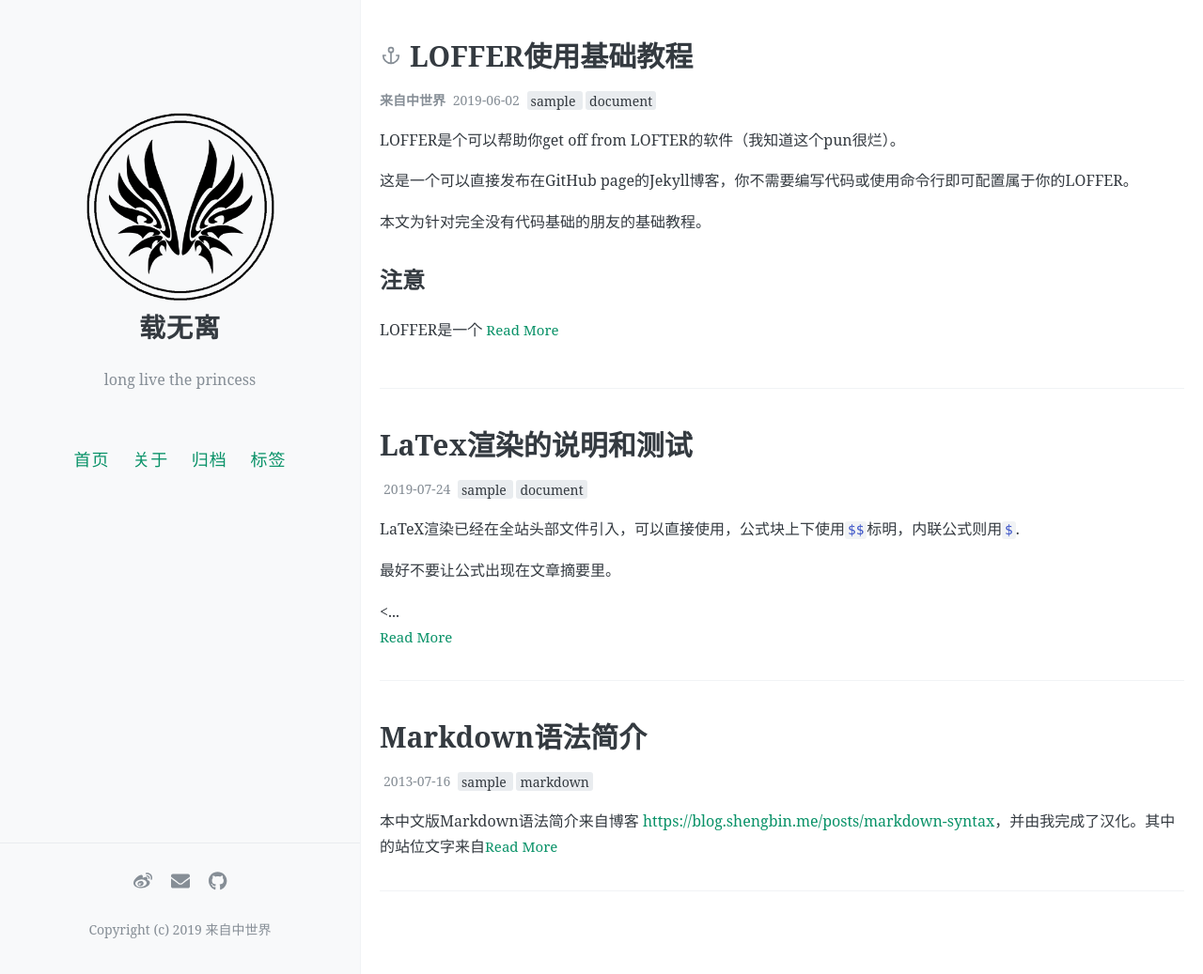
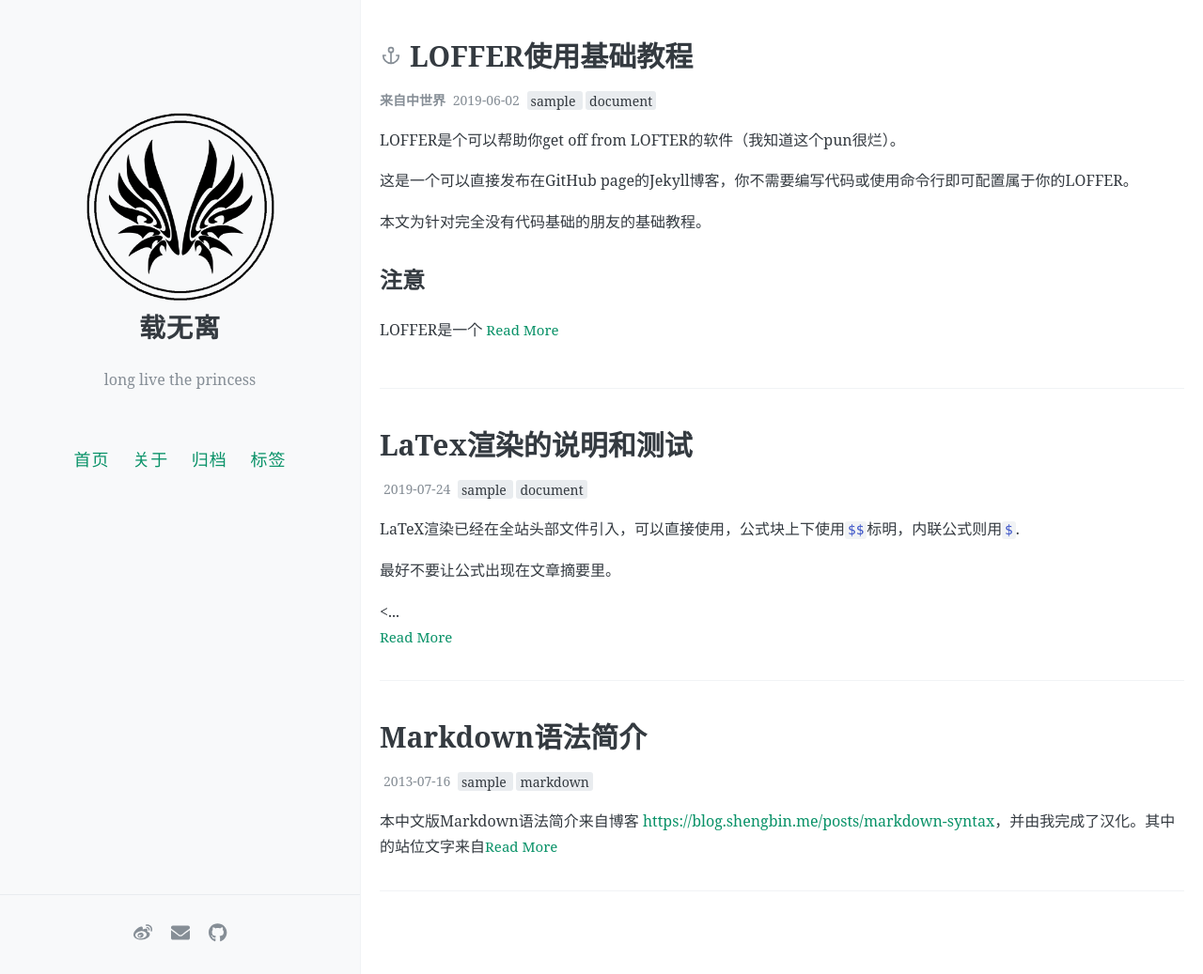
Before and after one commit to crazySyaoran/blog, a Jekyll site: the page built from index.html, in a window 1280 px wide and 1037 px high. Shown: the whole window at 94% size. Built offline with Jekyll 4.4.1, drawn with Linux system fonts in a browser that asks for light colours; the list of posts is cut into pages by our own code; comment, search, counter and statistics services are not loaded.

Commit message:
Update _config.yml

```diff
--- a/_config.yml
+++ b/_config.yml
@@ -66,7 +66,7 @@ footer-links:
   youtube: # channel/<your_long_string> or user/<user-name>
 
 # 站点页脚的文字
-footer-text: Copyright (c) 2019 来自中世界
+footer-text:
 
 #
 # 评论，注意，请不要同时添加多种不同的评论区
```
